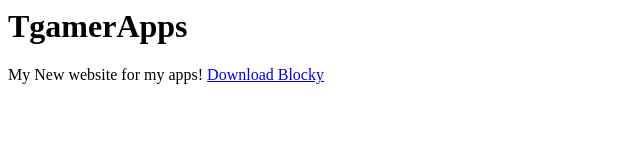
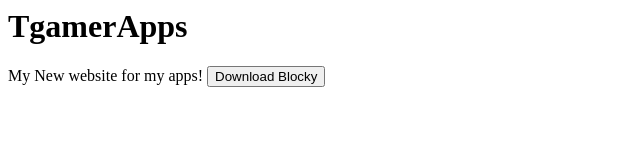
Before and after one commit to TgamerCodez/tgamerapps, a plain HTML site: page index.html in a window 1280 px wide. Shown: the whole page, without its empty margins (0-640 px from the left). Drawn offline with Linux system fonts and the light colour scheme.

Commit message:
Update index.html

```diff
--- a/index.html
+++ b/index.html
@@ -1,3 +1,3 @@
 <html><h1>TgamerApps</h1></html>
 My New website for my apps!
-<a href="https://appsgeyser.io/9533778/Blocky%20A%20Platformer/">Download Blocky</a>
+<button "href="https://appsgeyser.io/9533778/Blocky%20A%20Platformer">Download Blocky</a>
```
